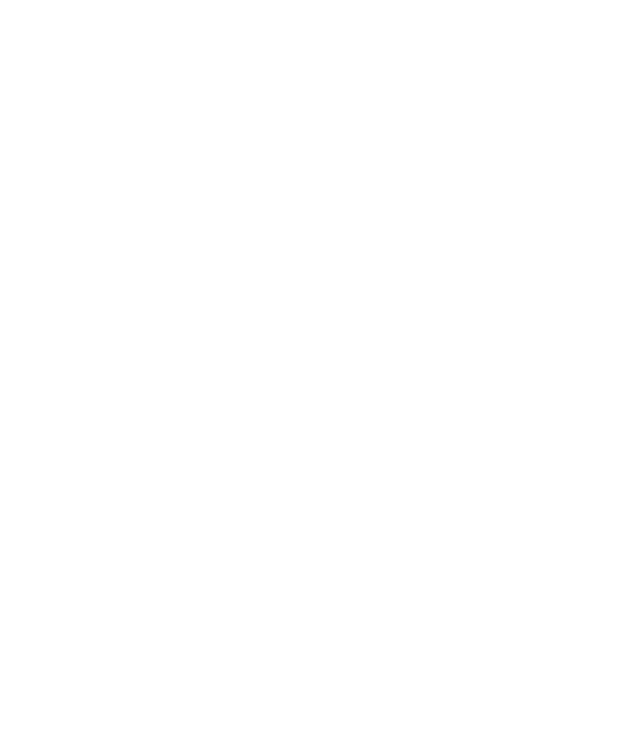
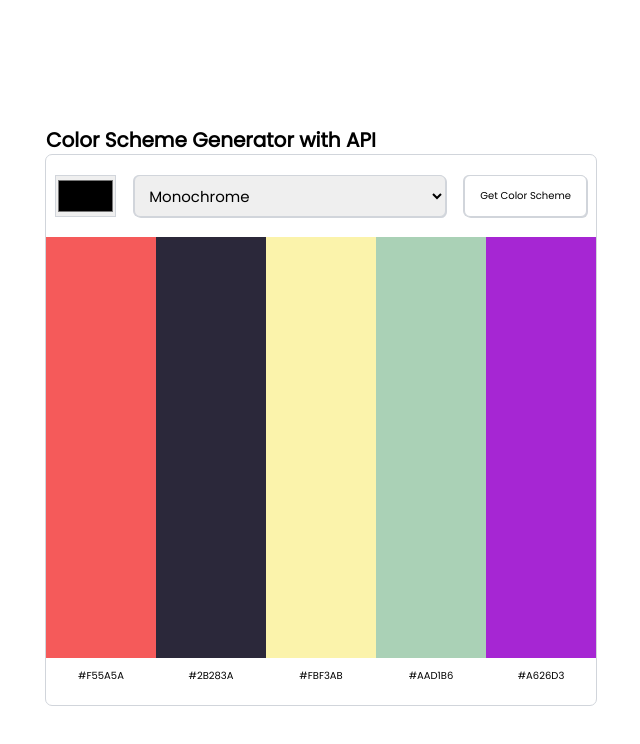
Before and after one commit to kehinde4885/ColorSchemeGenerator, a plain HTML site: page index.html in a window 1280 px wide. Shown: the whole page, without its empty margins (319-959 px from the left). Drawn offline with Linux system fonts and the light colour scheme.

Commit message:
JAvascript Prep Complete

```diff
--- a/index.css
+++ b/index.css
@@ -0,0 +1,128 @@
+/*Style REset*/
+
+html{
+    font-size: 62.5%;
+}
+
+* , *::after , *::before{
+    box-sizing: border-box;
+    margin: 0;
+    padding: 0;
+}
+
+/*Edited Styles*/
+
+body{
+    display: grid;
+    height: 100vh;
+    place-content: center;
+    font-family: 'Poppins' , sans-serif;
+
+}
+
+header{
+
+}
+
+main {
+    width: 550px;
+    height: 550px;
+}
+
+.app{
+    display: grid;
+    height: 100%;
+    grid-template-rows: max-content;
+    outline: 1px solid #d1d5db;
+    border-radius: 6px;
+
+}
+
+.form {
+    display: flex;
+    justify-content: space-around;
+    margin: 2rem 0;
+}
+
+input[type=color]{
+    width: 61px;
+    height: 42px;
+    border: 1px solid #d1d5db;
+}
+
+.form > select {
+    flex-basis: 312px;
+    border-radius: 6px;
+    border: 1px solid #d1d5db;
+    font-size: 1.5rem;
+    padding: 0 1rem;
+    box-shadow: .1rem .1rem #d1d5db , -.1rem 0 #d1d5db;
+    font-family: 'Poppins' , sans-serif;
+
+}
+
+.form > select:focus-visible{
+    outline: none;
+}
+
+
+.form > select > option::selection {
+    font-weight: bold;
+
+}
+.form > button{
+    background-color: #fff;
+    border: 1px solid #d1d5db;
+    border-radius: 6px;
+    font-size: 1rem;
+    padding: 0 1.5em;
+    box-shadow: .1rem .1rem #d1d5db , -.1rem 0 #d1d5db;
+    font-family: 'Poppins' , sans-serif;
+
+}
+
+.color-group{
+    display: flex;
+
+}
+
+.color-group > div{
+    flex-basis: 20%;
+    display: flex;
+    flex-direction: column;
+    text-align: center;
+}
+
+
+.color-group div span:nth-of-type(1){
+    height: 90%;
+}
+
+.color-group div span:nth-of-type(2){
+    height: 10%;
+    padding: 1rem 0 ;
+
+}
+
+.color1{
+background-color: #f55a5a ;
+}
+
+.color2{
+  background-color: #2b283a;
+}
+
+.color3{
+   background-color: #fbf3ab;
+}
+
+.color4{
+   background-color: #aad1b6;
+}
+.color5{
+   background-color: #a626d3;
+}
+
+.text {
+    text-transform: uppercase;
+}
--- a/index.html
+++ b/index.html
@@ -1,12 +1,67 @@
 <!DOCTYPE html>
 <html lang="en">
+
 <head>
     <meta charset="UTF-8">
     <meta http-equiv="X-UA-Compatible" content="IE=edge">
     <meta name="viewport" content="width=device-width, initial-scale=1.0">
+    <link rel="stylesheet" href="index.css">
     <title>Color Generator</title>
+    <link rel="preconnect" href="https://fonts.googleapis.com">
+<link rel="preconnect" href="https://fonts.gstatic.com" crossorigin>
+<link href="https://fonts.googleapis.com/css2?family=Poppins&display=swap" rel="stylesheet">
 </head>
+
 <body>
+    <main>
+        <header>
+            <h1>Color Scheme Generator with API</h1>
+        </header>
+        <div class="app">
+            <form class="form">
+                <input type="color" name="" id="" colorpick-eyedropper-active="false">
+                <select>
+                    <option value="monochrome">Monochrome</option>
+                    <option value="monochrome-dark">Monochrome-dark</option>
+                    <option value="monochrome-light">Monochrome-light</option>
+                    <option value="analogic">Analogic</option>
+                    <option value="complement">Complement</option>
+                    <option value="analogic-complement">Analogic-complement</option>
+                    <option value="triad">Triad</option>
+                </select>
+                <button>Get Color Scheme</button>
+            </form>
 
+            <article class="color-group">
+                <div>
+                    <span class="color1"></span>
+                    <span class="text">#f55a5a</span>
+                </div>
+                <div>
+                    <span class="color2"></span>
+                    <span class="text">#2b283a</span>
+                </div>
+                <div>
+                    <span class="color3"></span>
+                    <span class="text">#fbf3ab</span>
+                </div>
+                <div>
+                    <span class="color4"></span>
+                    <span class="text">#aad1b6</span>
+                </div>
+                <div>
+                    <span class="color5"></span>
+                    <span class="text">#a626d3</span>
+                </div>
+
+
+            </article>
+
+
+
+        </div>
+
+    </main>
 </body>
+
 </html>
```
